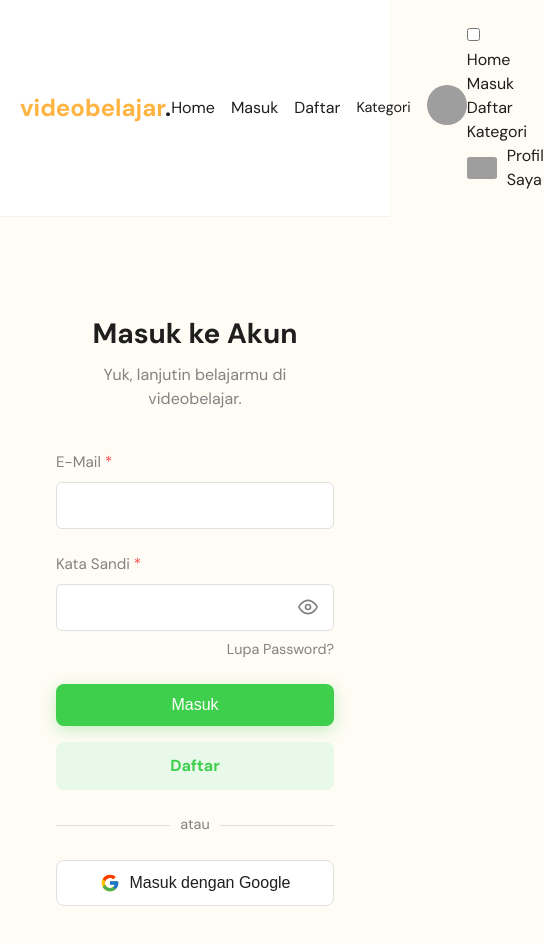
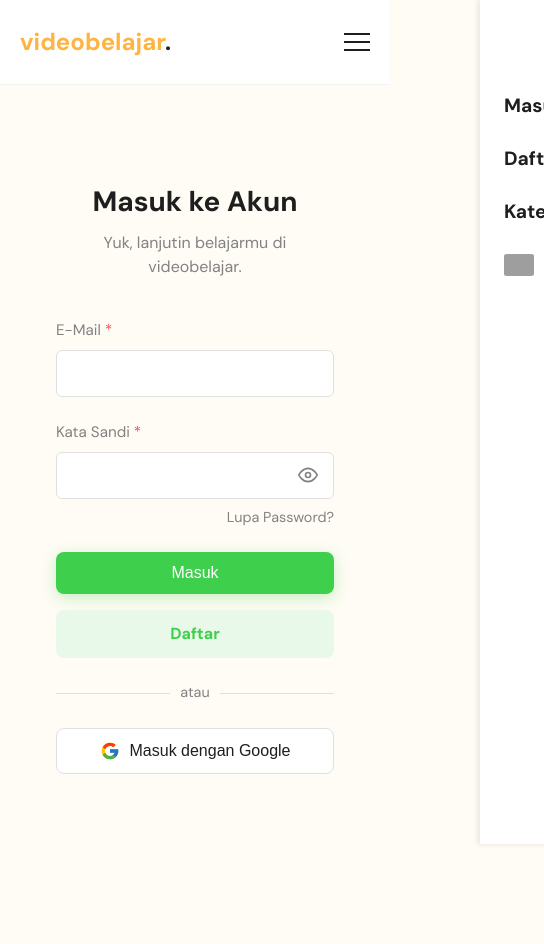
Before and after one commit to DimasB1221/videobelajar, a plain HTML site: page login.html in a window 390 px wide. Shown: the whole page, 544 px wide, since content can reach past the window. After the commit the page ends 854 px from the top, so only its background shows below. Drawn offline with Linux system fonts and the light colour scheme; grey boxes are pictures that could not be loaded.

Commit message:
add navbar and hamburger menu style

```diff
--- a/main.css
+++ b/main.css
@@ -52,6 +52,7 @@
   display: flex;
   justify-content: space-between;
   align-items: center;
+  position: relative;
 }
 
 .logo {
@@ -76,11 +77,64 @@
   margin-right: auto;
 }
 
+/* Desktop Nav Links */
+.nav-link {
+  font-size: 0.9rem;
+  color: var(--text-dark);
+  font-weight: 500;
+  transition: color 0.3s;
+}
+
+.nav-link:hover {
+  color: var(--primary-orange);
+}
+
+/* Nav Visibility Helpers */
+.mobile-only {
+  display: none;
+}
+.desktop-only {
+  display: flex; /* Restores nav-right flex layout */
+}
+
+/* Mobile Nav Toggle */
+.nav-toggle {
+  display: none;
+}
+
+.nav-toggle-label {
+  display: none;
+  cursor: pointer;
+  padding: 1rem;
+}
+
+.nav-toggle-label span {
+  display: block;
+  width: 25px;
+  height: 3px;
+  background: var(--text-dark);
+  margin: 5px 0;
+  transition: all 0.3s;
+  border-radius: 2px;
+}
+
+.user-profile {
+  display: flex;
+  align-items: center;
+  gap: 0.5rem;
+}
+
 .user-profile img {
   width: 40px;
   height: 40px;
-  border-radius: 50%;
+  border-radius: 20%;
   object-fit: cover;
+}
+
+.profile-name {
+  display: none;
+  font-weight: 500;
+  color: var(--text-dark);
 }
 
 /* Buttons */
@@ -202,7 +256,101 @@
     gap: 2rem;
   }
 
-  .nav-right {
-    gap: 1rem;
+  /* Hide old desktop nav on mobile */
+  .desktop-only {
+    display: none !important;
+  }
+
+  .mobile-only {
+    display: flex !important; /* Changed from block to flex for alignment */
+    align-items: center;
+  }
+
+  /* Hamburger Menu Styles (Adapted for Right Side) */
+  #menu__toggle {
+    opacity: 0;
+  }
+
+  #menu__toggle:checked + .menu__btn > span {
+    transform: rotate(45deg);
+  }
+
+  #menu__toggle:checked + .menu__btn > span::before {
+    top: 0;
+    transform: rotate(0deg);
+  }
+
+  #menu__toggle:checked + .menu__btn > span::after {
+    top: 0;
+    transform: rotate(90deg);
+  }
+
+  #menu__toggle:checked ~ .menu__box {
+    right: 0 !important; /* Slide in from right */
+  }
+
+  .menu__btn {
+    position: relative; /* Changed from fixed to maintain flow in flex container if needed, or keeping it relative to container */
+    /* If we want it strictly top right of screen, fixed is ok, but typically inside relative container is better.
+       Let's stick to the container flow since it's inside the navbar */
+    display: flex;
+    align-items: center;
+    width: 26px;
+    height: 26px;
+    cursor: pointer;
+    z-index: 101; /* Higher than menu box */
+  }
+
+  .menu__btn > span,
+  .menu__btn > span::before,
+  .menu__btn > span::after {
+    display: block;
+    position: absolute;
+    width: 100%;
+    height: 2px;
+    background-color: var(--text-dark); /* Use theme color */
+    transition-duration: 0.25s;
+  }
+
+  .menu__btn > span::before {
+    content: "";
+    top: -8px;
+  }
+
+  .menu__btn > span::after {
+    content: "";
+    top: 8px;
+  }
+
+  .menu__box {
+    display: block;
+    position: fixed;
+    top: 0;
+    right: -100%; /* Start off-screen right */
+    width: 300px;
+    height: 100%;
+    margin: 0;
+    padding: 80px 0;
+    list-style: none;
+    background-color: var(--white); /* Use theme white */
+    box-shadow: -2px 0 6px rgba(0, 0, 0, 0.1);
+    transition-duration: 0.25s;
+    z-index: 100;
+  }
+
+  .menu__item {
+    display: block;
+    padding: 12px 24px;
+    color: var(--text-dark);
+    font-family: "DM Sans", sans-serif;
+    font-size: 1.2rem;
+    font-weight: 600;
+    text-decoration: none;
+    transition-duration: 0.25s;
+  }
+
+  .menu__item:hover {
+    background-color: #f0f0f0;
+    color: var(--primary-orange);
   }
 }
```
